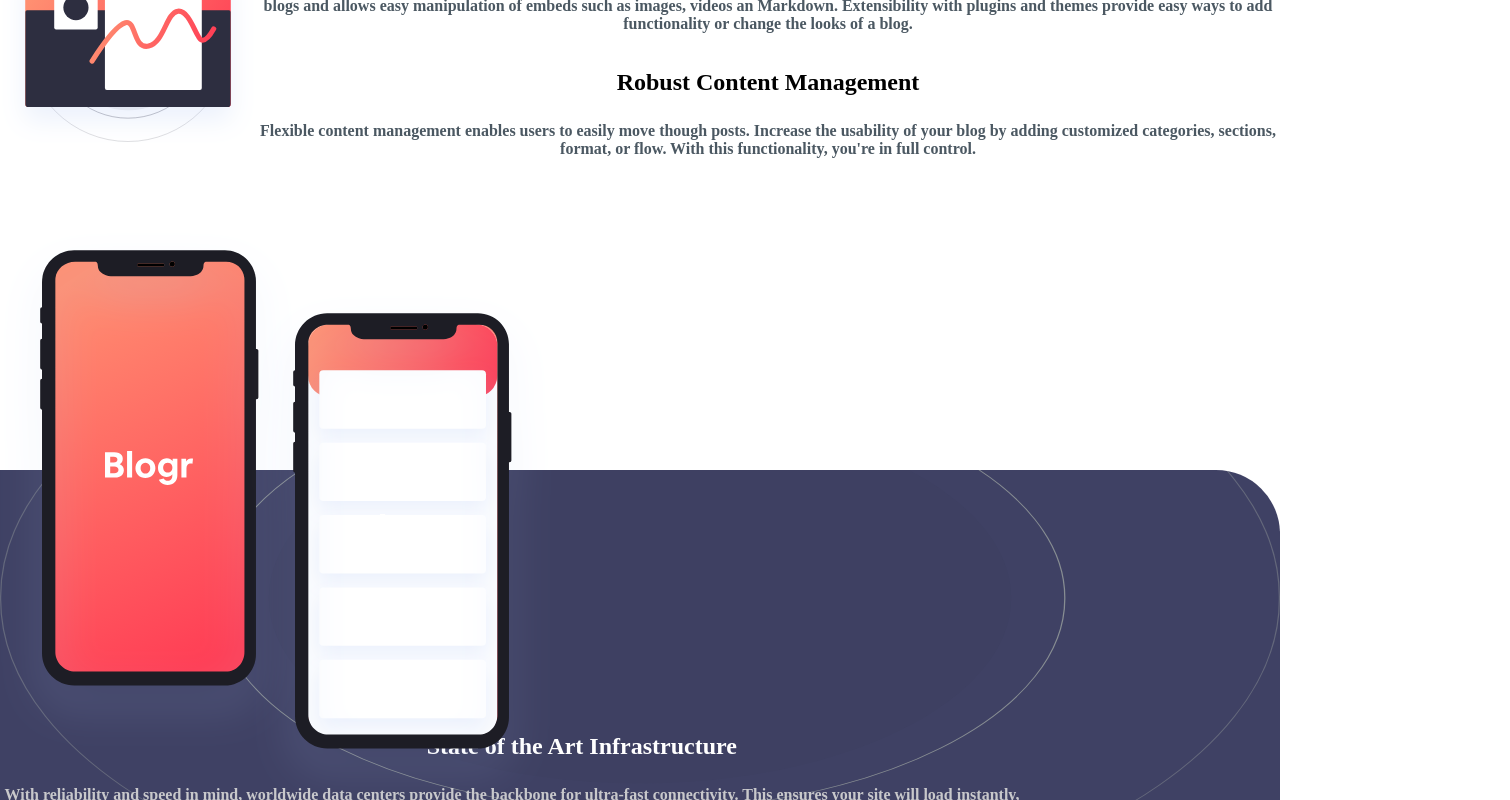
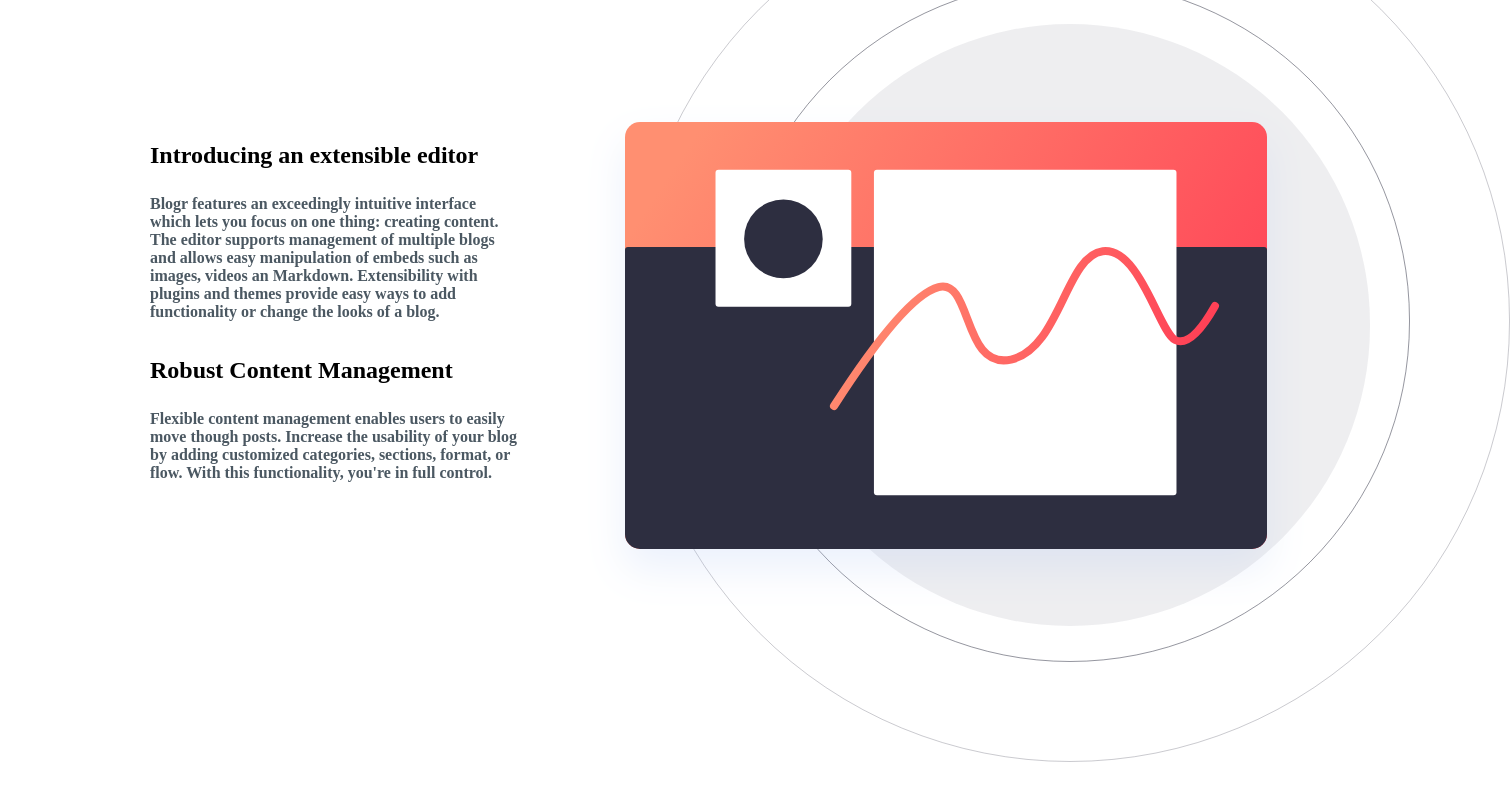
Before and after one commit to NikolasMatias/blogr-landing-page, a React (Create React App) app: page / in a window 1280 px wide. Shown: the part 740-1540 px from the top of the page, 1510 px wide, since content can reach past the window. Built offline with nearby package versions, Linux system fonts and the light colour scheme; a web font is replaced by a local one.

Commit message:
Last changes in Front-end, maybe I will change it more in the future, but for now that's it.

```diff
--- a/src/App.tsx
+++ b/src/App.tsx
@@ -9,9 +9,11 @@
 import Menu from "./components/Menu";
 import Title from "./components/Title";
 import {ButtonManagement} from "./components/Button/styled";
-import sectionBackgroundImage from './assets/images/bg-pattern-circles.svg'
+import sectionBackgroundImage from './assets/images/bg-pattern-circles.svg';
 import editorMobile from './assets/images/illustration-editor-mobile.svg';
+import editorDesktop from './assets/images/illustration-editor-desktop.svg';
 import laptopMobile from './assets/images/illustration-laptop-mobile.svg';
+import laptopDesktop from './assets/images/illustration-laptop-desktop.svg';
 import illustrationPhones from './assets/images/illustration-phones.svg';
 import Section from "./components/Section";
 import Paragraph from "./components/Paragraph";
@@ -20,7 +22,7 @@
 import Dropdown from "./components/Dropdown";
 
 function App() {
-    const [theme, setTheme] = useState(defaultTheme);
+    const [theme] = useState(defaultTheme);
 
   return (
     <>
@@ -37,20 +39,20 @@
                     <Button variant={VARIANT.SECONDARY}>Learn More</Button>
                 </ButtonManagement>
             </Header>
-            <Section title="Designed for the future" image={editorMobile} backgroundImage={sectionBackgroundImage}>
-                <Title variant={VARIANT.SECONDARY}>Introducing an extensible editor</Title>
+            <Section title="Designed for the future" image={editorMobile} imageDesktop={editorDesktop} backgroundImage={sectionBackgroundImage} variant={VARIANT.PRIMARY}>
+                <Title variant={VARIANT.PRIMARY}>Introducing an extensible editor</Title>
                 <Paragraph>Blogr features an exceedingly intuitive interface which lets you focus on one thing: creating content. The editor supports management of multiple blogs and allows easy manipulation of embeds such as images, videos an Markdown. Extensibility with plugins and themes provide easy ways to add functionality or change the looks of a blog.</Paragraph>
-                <Title variant={VARIANT.SECONDARY}>Robust Content Management</Title>
+                <Title variant={VARIANT.PRIMARY}>Robust Content Management</Title>
                 <Paragraph>Flexible content management enables users to easily move though posts. Increase the usability of your blog by adding customized categories, sections, format, or flow. With this functionality, you're in full control.</Paragraph>
             </Section>
             <Section image={illustrationPhones} backgroundImage={sectionBackgroundImage}  variant={VARIANT.SECONDARY}>
-                <Title>State of the Art Infrastructure</Title>
+                <Title variant={VARIANT.SECONDARY}>State of the Art Infrastructure</Title>
                 <Paragraph>With reliability and speed in mind, worldwide data centers provide the backbone for ultra-fast connectivity. This ensures your site will load instantly, no matter where your readers are, keeping your site competitive.</Paragraph>
             </Section>
-            <Section image={laptopMobile} backgroundImage={sectionBackgroundImage}>
-                <Title>Free, Open, Simple</Title>
+            <Section image={laptopMobile} imageDesktop={laptopDesktop} backgroundImage={sectionBackgroundImage} variant={VARIANT.THIRD}>
+                <Title variant={VARIANT.THIRD}>Free, Open, Simple</Title>
                 <Paragraph>Blogr is a free and open source application backed by a large community of helpful developers. It supports feture such as code syntax highlighting, RSS feeds, social media integration, third-party commeting tools, and works seamlessly with Google Analytics. The architecture is clean and is relatively easy to learn.</Paragraph>
-                <Title>Powerful tooling</Title>
+                <Title variant={VARIANT.THIRD}>Powerful tooling</Title>
                 <Paragraph>Batteries included. We built a simple and straightforward CLI tool that makes customization and deployment a breeze, but capable of producing even the most complicated sites.</Paragraph>
             </Section>
             <Footer>
--- a/src/components/Dropdown/styled.tsx
+++ b/src/components/Dropdown/styled.tsx
@@ -3,7 +3,11 @@
 import iconArrowDark from '../../assets/images/icon-arrow-dark.svg';
 import iconArrowLight from '../../assets/images/icon-arrow-light.svg';
 
-export const DropDownTitle = styled.h2<IProps>`
+interface IDropDownTitle {
+  active: boolean
+}
+
+export const DropDownTitle = styled.h2<IProps & IDropDownTitle>`
   position: relative;
   cursor: pointer;
 
--- a/src/components/Paragraph/styled.tsx
+++ b/src/components/Paragraph/styled.tsx
@@ -5,6 +5,11 @@
     width: 80vw;
     text-align: center;
     color: ${props => props.theme.palette.neutral.veryDarkGrayishBlue};
+
+  @media (min-width: 992px) {
+    width: auto;
+    text-align: left;
+  }
 `
 
 export default ParagraphDefault;
--- a/src/components/Section/index.tsx
+++ b/src/components/Section/index.tsx
@@ -1,19 +1,31 @@
-import React from "react";
-import SectionDefault, {SectionContent, SectionImage} from "./styled";
+import React, {useEffect, useState} from "react";
+import SectionDefault, {SectionContent, SectionImage, SectionVoid} from "./styled";
 import Title from "../Title";
 import {IProps} from "../../themes/DefaultTheme";
 
 interface ISection {
     title?: string,
     image: any,
+    imageDesktop?: any,
     backgroundImage: any
 }
 
-const Section: React.FC<ISection & IProps> = ({children, title, image, backgroundImage, variant}) => {
+const Section: React.FC<ISection & IProps> = ({children, title, image, backgroundImage, variant, imageDesktop}) => {
+    const [windowWidth, setWindowWidth] = useState<number>(window.innerWidth);
+
+    useEffect(() => {
+        window.addEventListener("resize", handleResize);
+    })
+
+    const handleResize = (e) => {
+        setWindowWidth(window.innerWidth);
+    };
+
     return (
         <SectionDefault variant={variant} backgroundImage={backgroundImage}>
             {title && <Title grid={true}>{title}</Title>}
-            <SectionImage src={image} variant={variant}/>
+            <SectionImage src={windowWidth < 992 ? image : (imageDesktop ? imageDesktop : image)} variant={variant}/>
+            <SectionVoid />
             <SectionContent variant={variant}>{children}</SectionContent>
         </SectionDefault>
     );
--- a/src/components/Section/styled.tsx
+++ b/src/components/Section/styled.tsx
@@ -6,8 +6,6 @@
 }
 
 const SectionDefault = styled.section<ISectionDefault & IProps>`
-  max-width: 100%;
-  margin-top: 5vh;
   display: flex;
   flex-direction: column;
   align-items: center;
@@ -32,9 +30,39 @@
   @media (min-width: 992px) {
     & {
       display: grid;
-      grid-template-columns: 10fr 1fr;
-      grid-template-rows: 50px 300px;
+      grid-template-columns: 1fr 1fr;
     }
+
+    ${props => {
+      switch (props.variant) {
+        case VARIANT.PRIMARY:
+          return `
+          position: relative;
+                grid-template-areas:
+        "sectionTitle sectionTitle"
+        "sectionContent sectionVoid";
+        padding: 10vh 0 25vh 0;
+            `
+        case VARIANT.SECONDARY:
+          return `
+                position: relative;
+                grid-template-areas:
+        "sectionTitle sectionTitle sectionTitle"
+        "sectionVoid sectionContent sectionContent";
+                padding: 10vh 0 25vh 0;
+                background-size: 60vw 110vh;
+                background-position: top -50vh left -10vw;
+            `
+        case VARIANT.THIRD:
+            return `
+            position: relative;
+                grid-template-areas:
+        "sectionTitle sectionTitle sectionTitle"
+        "sectionVoid sectionContent sectionContent";
+        padding: 10vh 0 50vh 0;
+            `
+      }
+    }};
   }
 `
 
@@ -54,11 +82,47 @@
                 top: -30vh;
             `
       }
-  }}
+  }};
+
+  @media (min-width: 992px) {
+    & {
+      grid-area: sectionImage;
+    }
+
+    ${props => {
+      switch (props.variant) {
+        case VARIANT.PRIMARY:
+          return `
+                position: absolute;
+                min-width: 40vw;
+                min-height: 10vh;
+                right: -18vw;
+                top: 10vh;
+            `
+        case VARIANT.SECONDARY:
+          return `
+                position: absolute;
+                max-width: 50vw;
+                min-height: 10vh;
+                left: 10vw;
+                top: -10vh;
+            `
+        case VARIANT.THIRD:
+            return `
+                position: absolute;
+                min-width: 40vw;
+                min-height: 10vh;
+                left: -14vw;
+                top: 5vh;
+            `
+      }
+    }};
+  }
 `
 
 export const SectionContent = styled.div<IProps>`
   filter: none;
+
   & h1 {
     ${props => {
       switch (props.variant) {
@@ -80,6 +144,37 @@
       }
     }}
   }
+
+  @media (min-width: 992px) {
+    & {
+      grid-area: sectionContent;
+    }
+
+    ${props => {
+      switch (props.variant) {
+        case VARIANT.PRIMARY:
+          return `
+                padding-left: 150px;
+                padding-right: 120px;
+            `
+        case VARIANT.SECONDARY:
+          return `
+                padding-right: 80px;
+            `
+        case VARIANT.THIRD:
+          return `
+                padding: 20vh 80px 0 0;
+
+            `
+      }
+    }};
+  }
+`
+
+export const SectionVoid = styled.div`
+  @media (min-width: 992px) {
+    grid-area: sectionVoid;
+  }
 `
 
 export default SectionDefault
--- a/src/components/Title/index.tsx
+++ b/src/components/Title/index.tsx
@@ -8,11 +8,11 @@
     grid?: boolean
 }
 
-const Title: React.FC<ITitle> = ({children, subtitle, grid}) => {
+const Title: React.FC<ITitle> = ({children, subtitle, grid, variant}) => {
     return (
-        <TitleManagement grid={grid} variant={VARIANT.SECONDARY}>
+        <TitleManagement grid={grid} variant={variant}>
             <TitleDefault>{children}</TitleDefault>
-            {subtitle && <SubTitle variant={VARIANT.PRIMARY} >{subtitle}</SubTitle>}
+            {subtitle && <SubTitle >{subtitle}</SubTitle>}
         </TitleManagement>
     );
 }
--- a/src/components/Title/styled.tsx
+++ b/src/components/Title/styled.tsx
@@ -2,7 +2,7 @@
 import {IProps, VARIANT} from "../../themes/DefaultTheme";
 
 interface ITitleManagement {
-    grid: boolean
+    grid?: boolean
 }
 
 export const TitleManagement = styled.div<IProps & ITitleManagement>`
@@ -26,22 +26,57 @@
   }
 
   @media (min-width: 992px) {
+    & {
+
+    }
+
     ${props => {
+        //grid-column: 1 / -1;
       if (props.grid)
-        return `grid-column: 1 / -1;`
+        return `
+        grid-area: sectionTitle;
+        align-items: center;
+        margin-bottom: 20vh;
+        font-size: 1.5rem;
+        `
+
+      switch (props.variant) {
+        case VARIANT.PRIMARY:
+          return `
+                align-items: flex-start;
+            `
+        case VARIANT.SECONDARY:
+          return `
+                font-size: 1.5rem;
+                align-items: flex-start;
+            `
+        case VARIANT.THIRD:
+            return `
+                align-items: flex-start;
+            `
+        default:
+            return `align-items: center;`
     }
-    };
-  }
+    }
+  };
 `
 
 const TitleDefault = styled.h1<IProps>`
     width: 80vw;
     margin-bottom: 10px;
+
+  @media (min-width: 992px) {
+    width: auto;
+  }
 `
 
 export const SubTitle = styled.p<IProps>`
   margin-top: 10px;
   width: 80vw;
+
+  @media (min-width: 992px) {
+    width: auto;
+  }
 `
 
 export default TitleDefault
```
Also changed, not shown: 1 other file (tests, documents, lock files or other folders).
